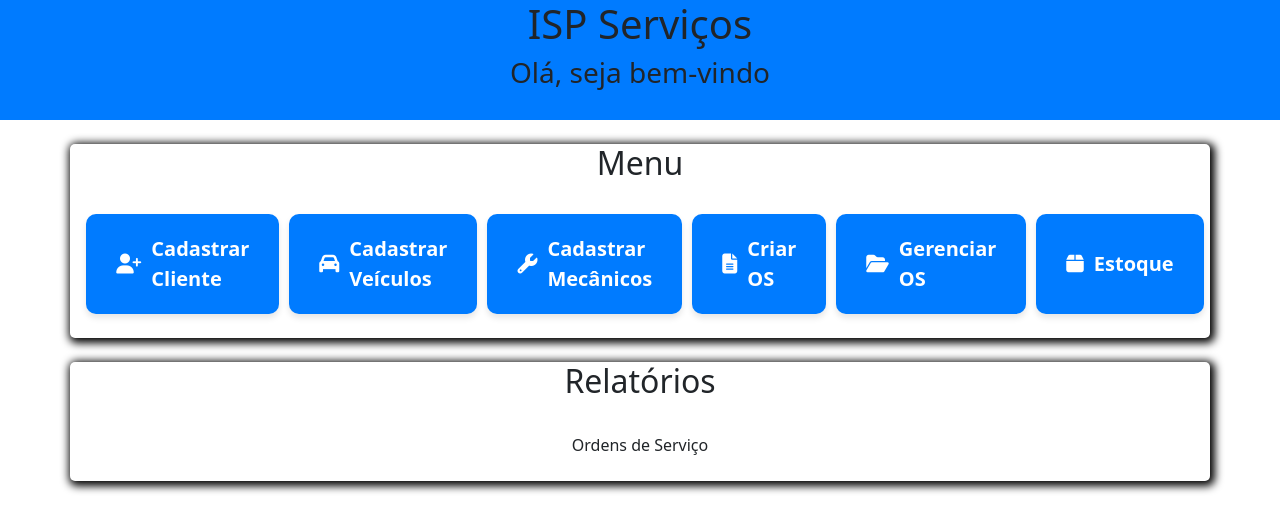
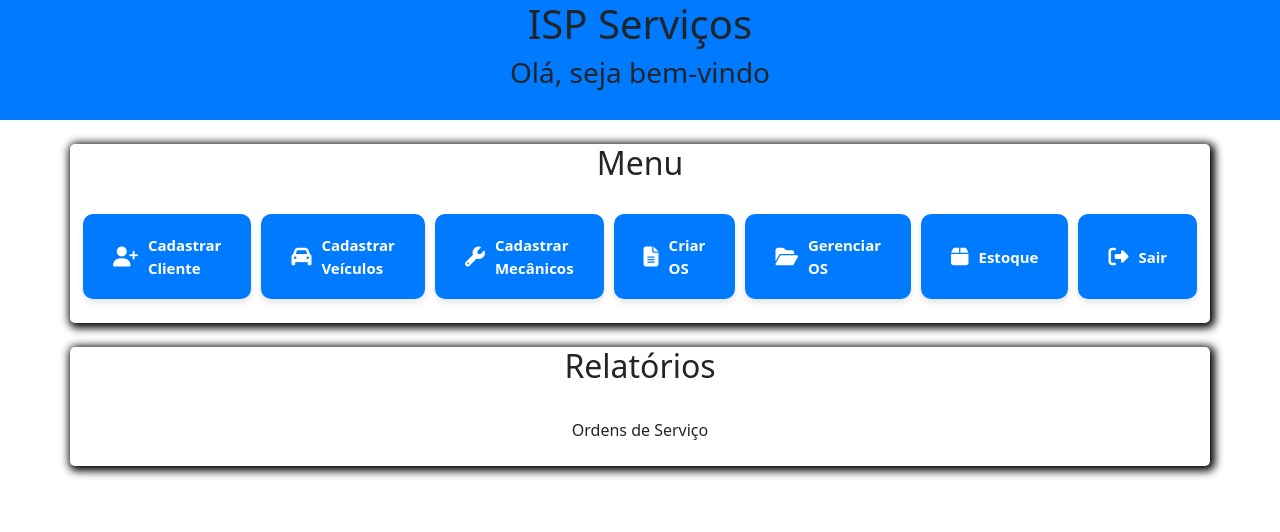
Before and after one commit to ismaelce122/ProjetoFinalIsmael, a Python web app: template templates/painelServicos.html in a window 1280 px wide. Shown: the top 532 px of the page. Run offline with Jinja, Linux system fonts and the light colour scheme; the template is opened without the code that fills it, so the values that code supplies are empty.

Commit message:
Botão Sair

```diff
--- a/app.py
+++ b/app.py
@@ -96,6 +96,11 @@ def Login():
                 print('Senha Incorreta!!!')
                 return redirect(url_for('Login'))
 
+@app.route('/logout')
+def logout():
+    session.clear()
+    return redirect(url_for('Login'))
+
 # Executa o servidor SOMENTE localmente
 if __name__ == "__main__":
     app.run(debug=True)
--- a/static/style.css
+++ b/static/style.css
@@ -12,6 +12,7 @@
     display: flex;
     flex-direction: row;
     justify-content: center;
+    gap: 10px;
 }
 
 .botao {
@@ -20,7 +21,7 @@
     text-decoration: none;
     border-radius: 10px;
     padding: 20px 30px;
-    font-size: 20px;
+    font-size: 15px;
     font-weight: bold;
     box-shadow: 0 4px 6px rgba(0, 0, 0, 0.1);
     transition: all 0.2s ease;
@@ -48,6 +49,4 @@ a {
     display: block;
     text-decoration: none;
     color: white;
-    margin-left: 10px;
-    font-size: 15px;
 }
--- a/templates/painelServicos.html
+++ b/templates/painelServicos.html
@@ -15,6 +15,7 @@
         <a href="{{url_for('CriarOs')}}" class="botao d-flex justify-content-center align-items-center"><i class="fas fa-file-alt"></i>Criar OS</a>
         <a href="{{url_for('CadastrarVeiculos')}}" class="botao d-flex justify-content-center align-items-center"><i class="fas fa-folder-open"></i>Gerenciar OS</a>
         <a href="{{url_for('CadastrarVeiculos')}}" class="botao d-flex justify-content-center align-items-center"><i class="fas fa-box"></i>Estoque</a>
+        <a href="{{url_for('logout')}}" class="botao d-flex justify-content-center align-items-center"><i class="fas fa-sign-out-alt"></i>Sair</a>
     </div>
 </div>
 <div class="container card1 mt-4">
```
